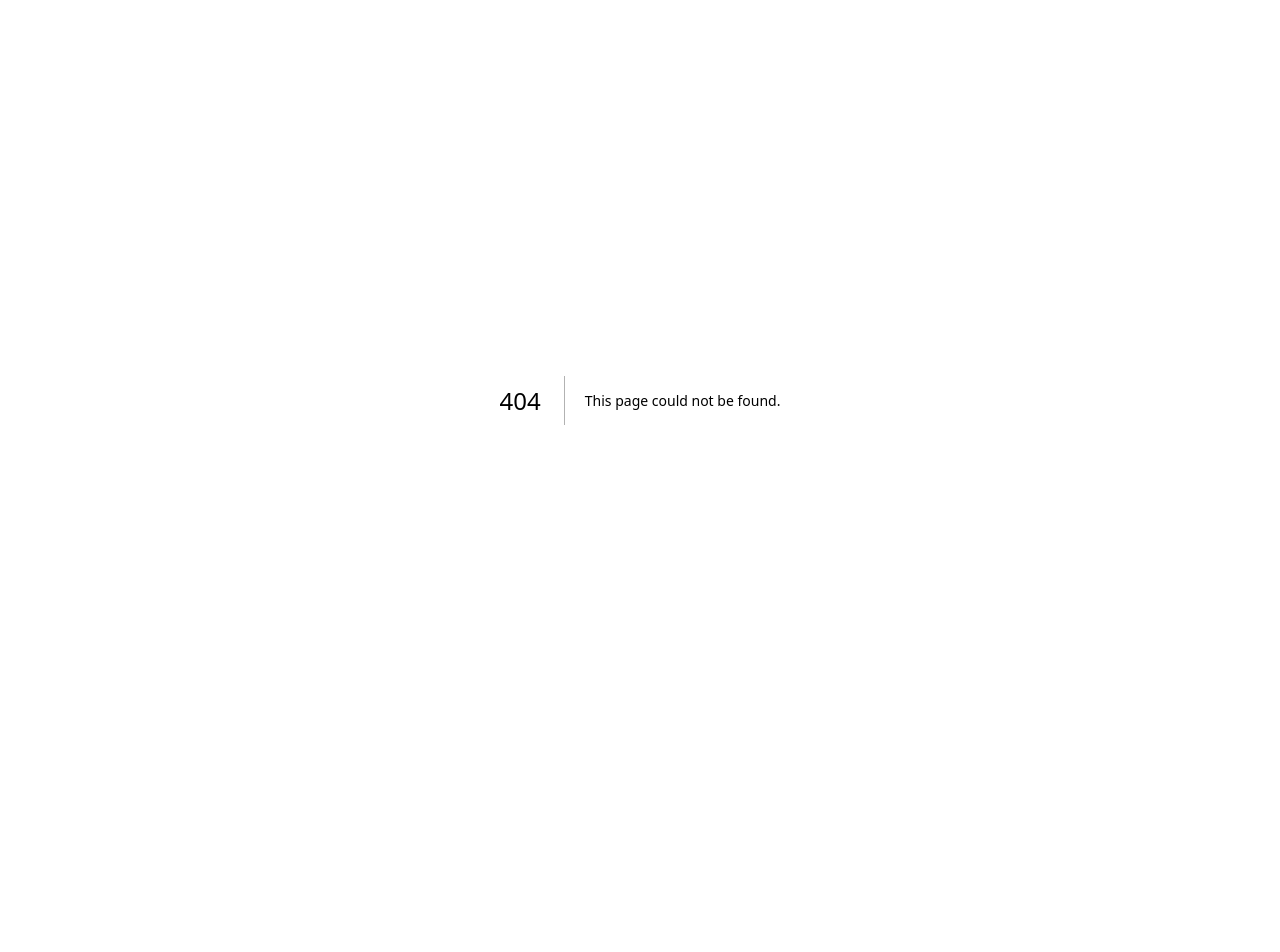
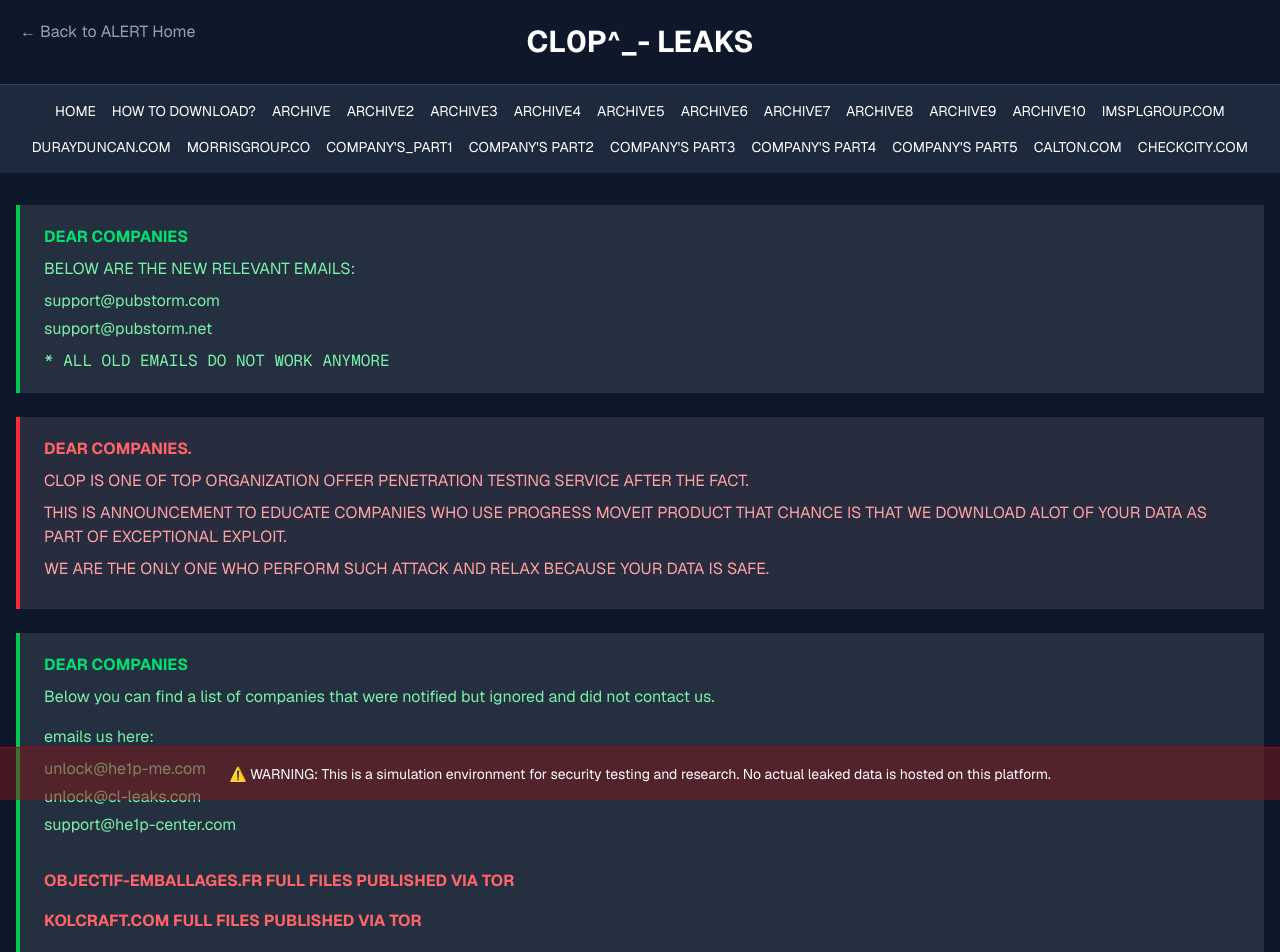
Before and after one commit to Melvin2306/alert-monitoring-testing, a Next.js app: page /Cl0p in a window 1280 px wide. Before the commit this address had no page. Shown: the top 952 px of the page. Before the commit the page ends 800 px from the top, so only its background shows below. Built offline with nearby package versions, Linux system fonts and the light colour scheme.

Commit message:
Add layout and page components for Cl0p simulation with navigation and company leak information

```diff
--- /dev/null
+++ b/app/Cl0p/layout.tsx
@@ -0,0 +1,15 @@
+import type { Metadata } from "next";
+
+export const metadata: Metadata = {
+  title: "Cl0p^_- LEAKS - ALERT Simulation",
+  description:
+    "A simulation of the Cl0p leak page for security research and testing",
+};
+
+export default function Cl0pLayout({
+  children,
+}: Readonly<{
+  children: React.ReactNode;
+}>) {
+  return <>{children}</>;
+}
--- /dev/null
+++ b/app/Cl0p/page.tsx
@@ -0,0 +1,159 @@
+"use client";
+
+import Backlink from "../components/Backlink";
+import Footer from "../components/Footer";
+
+export default function Cl0pPage() {
+  // Navigation links
+  const navLinks = [
+    "HOME",
+    "HOW TO DOWNLOAD?",
+    "ARCHIVE",
+    "ARCHIVE2",
+    "ARCHIVE3",
+    "ARCHIVE4",
+    "ARCHIVE5",
+    "ARCHIVE6",
+    "ARCHIVE7",
+    "ARCHIVE8",
+    "ARCHIVE9",
+    "ARCHIVE10",
+    "IMSPLGROUP.COM",
+    "DURAYDUNCAN.COM",
+    "MORRISGROUP.CO",
+    "COMPANY's_PART1",
+    "COMPANY's PART2",
+    "COMPANY's PART3",
+    "COMPANY's PART4",
+    "COMPANY's PART5",
+    "CALTON.COM",
+    "CHECKCITY.COM",
+  ];
+
+  // Published companies list
+  const publishedCompanies = [
+    "OBJECTIF-EMBALLAGES.FR",
+    "KOLCRAFT.COM",
+    "INTERFACTURA.COM",
+    "REESEPHARMACEUTICAL.COM",
+    "PITSCO.COM",
+    "UPPERLAKESFOODS.COM",
+    "MAHARTOOL.COM",
+    "JEFFREYCOURT.COM",
+    "MARELLI.COM",
+    "APTEAN.COM",
+    "JAGGEDPEAK.COM",
+    "IOVATE.COM",
+    "RACKSPACE.COM",
+    "HOMEDEPOT.COM.MX",
+    "INNOVSYS.COM",
+    "INTELEKTECHNOLOGIES.COM",
+    "INTERCHARGE.DE",
+    "INNOVADOR.COM.MX",
+    "ID-GP.COM",
+    "IUSA.MX",
+    "IDPE.CO",
+    "JAYAAPPARELGROUP.COM",
+    "JENNE.COM",
+    "JOBAR.COM",
+    "JOHNPAULRICHARD.COM",
+    "JPWEST.COM",
+    "JDADELIVERS.COM",
+    "KEELEWAREHOUSING.COM",
+    "KIKKERLAND.COM",
+  ];
+
+  return (
+    <div className="min-h-screen bg-slate-900 text-white font-[family-name:var(--font-geist-sans)] pb-16">
+      <Backlink />
+
+      {/* Header */}
+      <header className="py-6 border-b border-slate-700">
+        <div className="container mx-auto px-4">
+          <h1 className="text-3xl font-bold text-center">CL0P^_- LEAKS</h1>
+        </div>
+      </header>
+
+      {/* Navigation */}
+      <nav className="bg-slate-800 py-4">
+        <div className="container mx-auto px-4">
+          <div className="flex flex-wrap justify-center gap-4">
+            {navLinks.map((link, index) => (
+              <a
+                key={index}
+                href="#"
+                className="text-white hover:text-red-400 text-sm uppercase"
+              >
+                {link}
+              </a>
+            ))}
+          </div>
+        </div>
+      </nav>
+
+      {/* Main Content */}
+      <div className="container mx-auto px-4 py-8">
+        {/* First green section */}
+        <div className="bg-green-100/10 border-l-4 border-green-500 px-6 py-5 mb-6">
+          <div className="text-green-400 font-bold mb-2">DEAR COMPANIES</div>
+          <div className="text-green-300 mb-2">
+            BELOW ARE THE NEW RELEVANT EMAILS:
+          </div>
+          <div className="text-green-300 mb-1">support@pubstorm.com</div>
+          <div className="text-green-300 mb-2">support@pubstorm.net</div>
+          <div className="text-green-300 font-[family-name:var(--font-geist-mono)]">
+            * ALL OLD EMAILS DO NOT WORK ANYMORE
+          </div>
+        </div>
+
+        {/* Red section */}
+        <div className="bg-red-100/10 border-l-4 border-red-500 px-6 py-5 mb-6">
+          <div className="text-red-400 font-bold mb-2">DEAR COMPANIES.</div>
+          <div className="text-red-300 mb-2">
+            CLOP IS ONE OF TOP ORGANIZATION OFFER PENETRATION TESTING SERVICE
+            AFTER THE FACT.
+          </div>
+          <div className="text-red-300 mb-2">
+            THIS IS ANNOUNCEMENT TO EDUCATE COMPANIES WHO USE PROGRESS MOVEIT
+            PRODUCT THAT CHANCE IS THAT WE DOWNLOAD ALOT OF YOUR DATA AS PART OF
+            EXCEPTIONAL EXPLOIT.
+          </div>
+          <div className="text-red-300 mb-2">
+            WE ARE THE ONLY ONE WHO PERFORM SUCH ATTACK AND RELAX BECAUSE YOUR
+            DATA IS SAFE.
+          </div>
+        </div>
+
+        {/* Second green section */}
+        <div className="bg-green-100/10 border-l-4 border-green-500 px-6 py-5 mb-6">
+          <div className="text-green-400 font-bold mb-2">DEAR COMPANIES</div>
+          <div className="text-green-300 mb-4">
+            Below you can find a list of companies that were notified but
+            ignored and did not contact us.
+          </div>
+
+          <div className="text-green-300 mb-2">emails us here:</div>
+          <div className="text-green-300 mb-1">unlock@he1p-me.com</div>
+          <div className="text-green-300 mb-1">unlock@cl-leaks.com</div>
+          <div className="text-green-300 mb-8">support@he1p-center.com</div>
+
+          {/* Published files list */}
+          <div className="space-y-4">
+            {publishedCompanies.map((company, index) => (
+              <div key={index} className="text-red-400 font-bold">
+                {company} FULL FILES PUBLISHED VIA TOR
+              </div>
+            ))}
+
+            {/* Show that there are more items */}
+            <div className="text-slate-300 mt-4">
+              ... and {120 - publishedCompanies.length} more companies
+            </div>
+          </div>
+        </div>
+      </div>
+
+      <Footer />
+    </div>
+  );
+}
```
